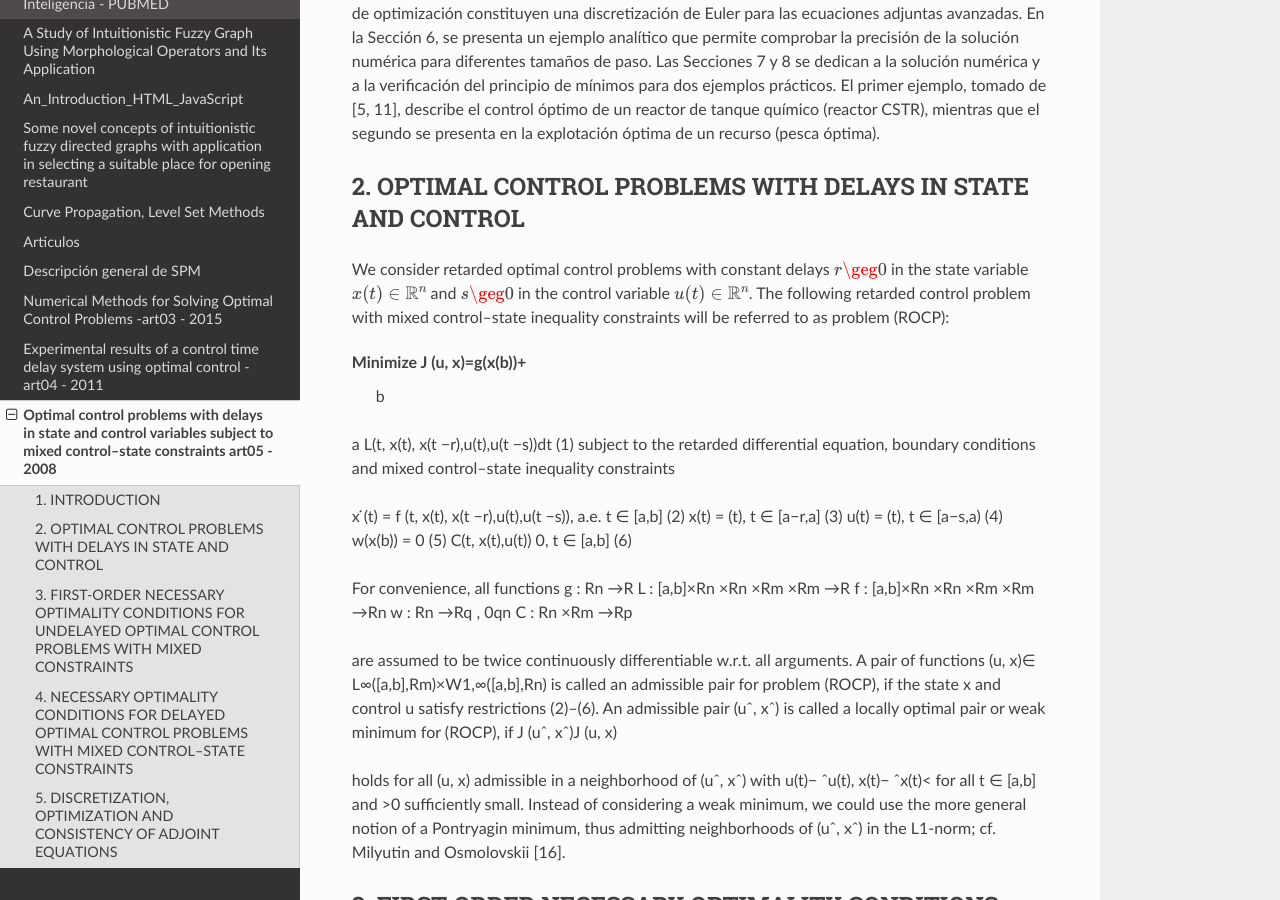
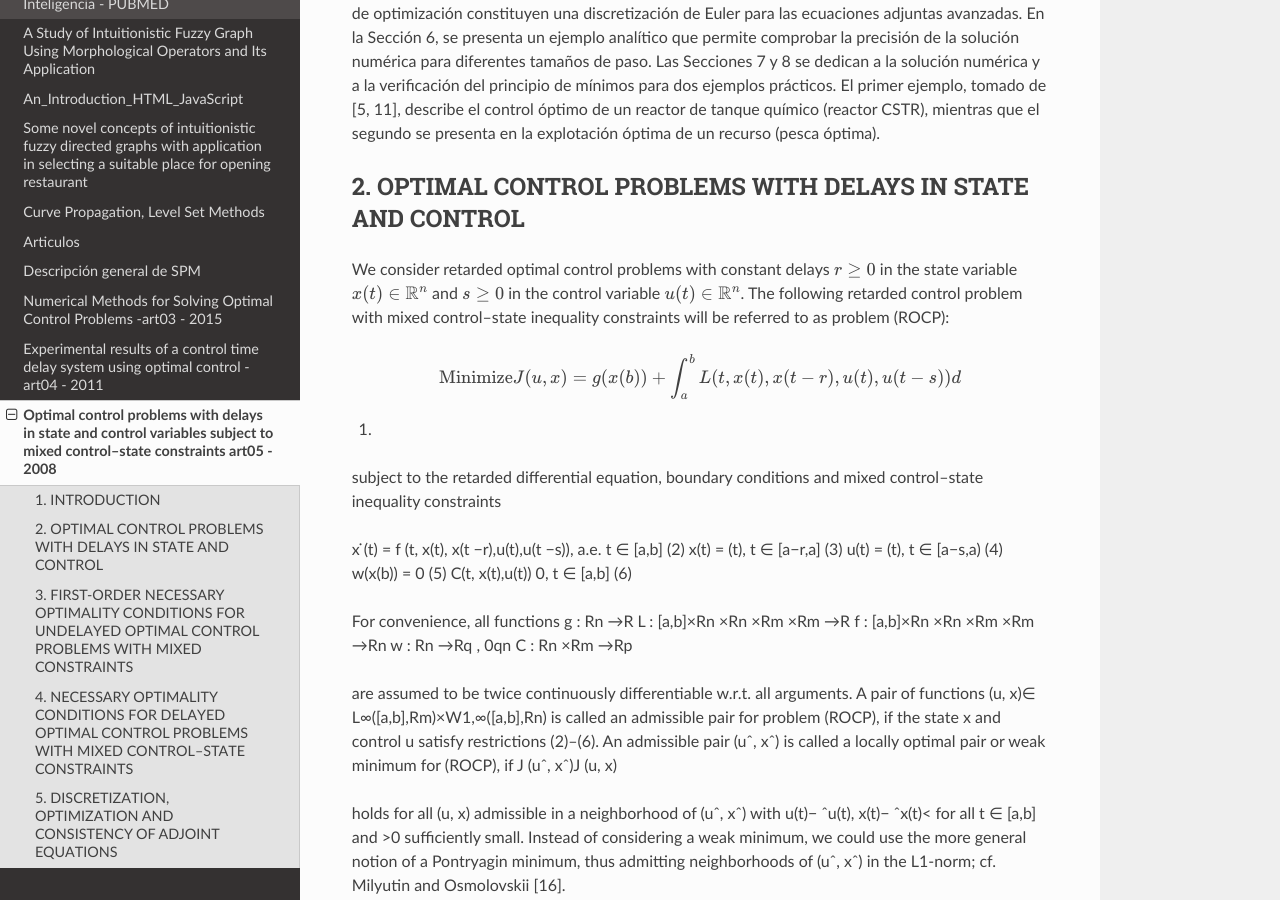
Before and after one commit to matecom57/santosg57-articulostesis, a Sphinx documentation site: the page built from docs/source/art05.rst, in a window 1280 px wide and 900 px high, scrolled down 3811 px. Built offline with Sphinx 7.4.7 and the Read the Docs theme 3.1.0, drawn with Linux system fonts in a browser that asks for light colours.

```diff
--- a/docs/source/art05.rst
+++ b/docs/source/art05.rst
@@ -152,17 +152,20 @@ segundo se presenta en la explotación óptima de un recurso (pesca óptima).
 2. OPTIMAL CONTROL PROBLEMS WITH DELAYS IN STATE AND CONTROL
 ------------------------------------------------------------
 
-We consider retarded optimal control problems with constant delays :math:`r \geg 0` in the state variable
-:math:`x(t) \in  \mathbb{R}^n` and  :math:`s \geg 0` in the control variable :math:`u(t) \in \mathbb{R}^n`.
+We consider retarded optimal control problems with constant delays :math:`r \geq 0` in the state variable
+:math:`x(t) \in  \mathbb{R}^n` and  :math:`s \geq 0` in the control variable :math:`u(t) \in \mathbb{R}^n`.
 The following retarded control problem with
 mixed control–state inequality constraints will be referred to as problem (ROCP):
 
-Minimize J (u, x)=g(x(b))+
- b
-a
-L(t, x(t), x(t −r),u(t),u(t −s))dt (1)
+.. math::
+
+   \text{Minimize} J(u, x)=g(x(b))+ \int_a^b L(t, x(t), x(t −r),u(t),u(t −s))d
+
+(1)
+
 subject to the retarded differential equation, boundary conditions and mixed control–state inequality
 constraints
+
 
 x ̇(t) = f (t, x(t), x(t −r),u(t),u(t −s)), a.e. t ∈ [a,b] (2)
 x(t) = (t), t ∈ [a−r,a] (3)
```
